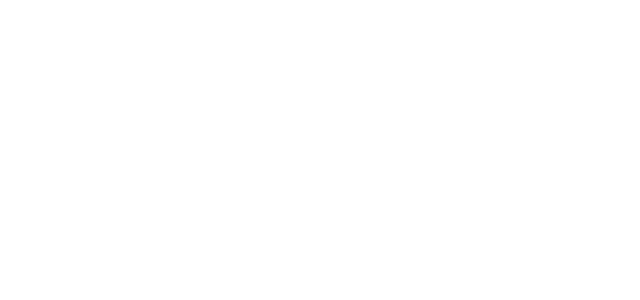
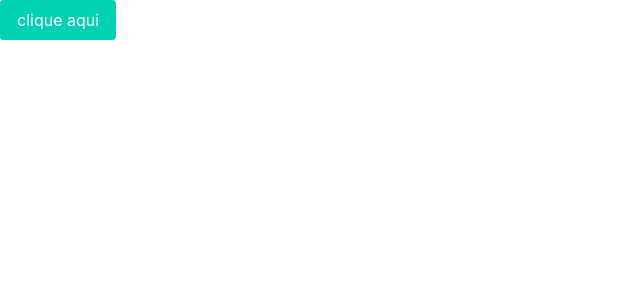
Before and after one commit to rafaelpianaro/pokedex, a Vue app: page / in a window 1280 px wide. Shown: the top 300 px of the page, without its empty margins (0-640 px from the left). Built offline with nearby package versions, Linux system fonts and the light colour scheme.

Commit message:
instalando bulma framework de css

```diff
--- a/package.json
+++ b/package.json
@@ -8,6 +8,7 @@
     "lint": "vue-cli-service lint"
   },
   "dependencies": {
+    "bulma": "^0.9.1",
     "core-js": "^3.6.5",
     "vue": "^2.6.11"
   },
--- a/src/App.vue
+++ b/src/App.vue
@@ -1,6 +1,9 @@
 <template>
   <div id="app">
+    <div class="buttons">
+      <button class="button is-primary">clique aqui</button>
 
+    </div>
   </div>
 </template>
 
--- a/src/main.js
+++ b/src/main.js
@@ -1,5 +1,6 @@
 import Vue from 'vue'
 import App from './App.vue'
+import '../node_modules/bulma/css/bulma.css'
 
 Vue.config.productionTip = false
 
```
Also changed, not shown: 1 other file (tests, documents, lock files or other folders).
